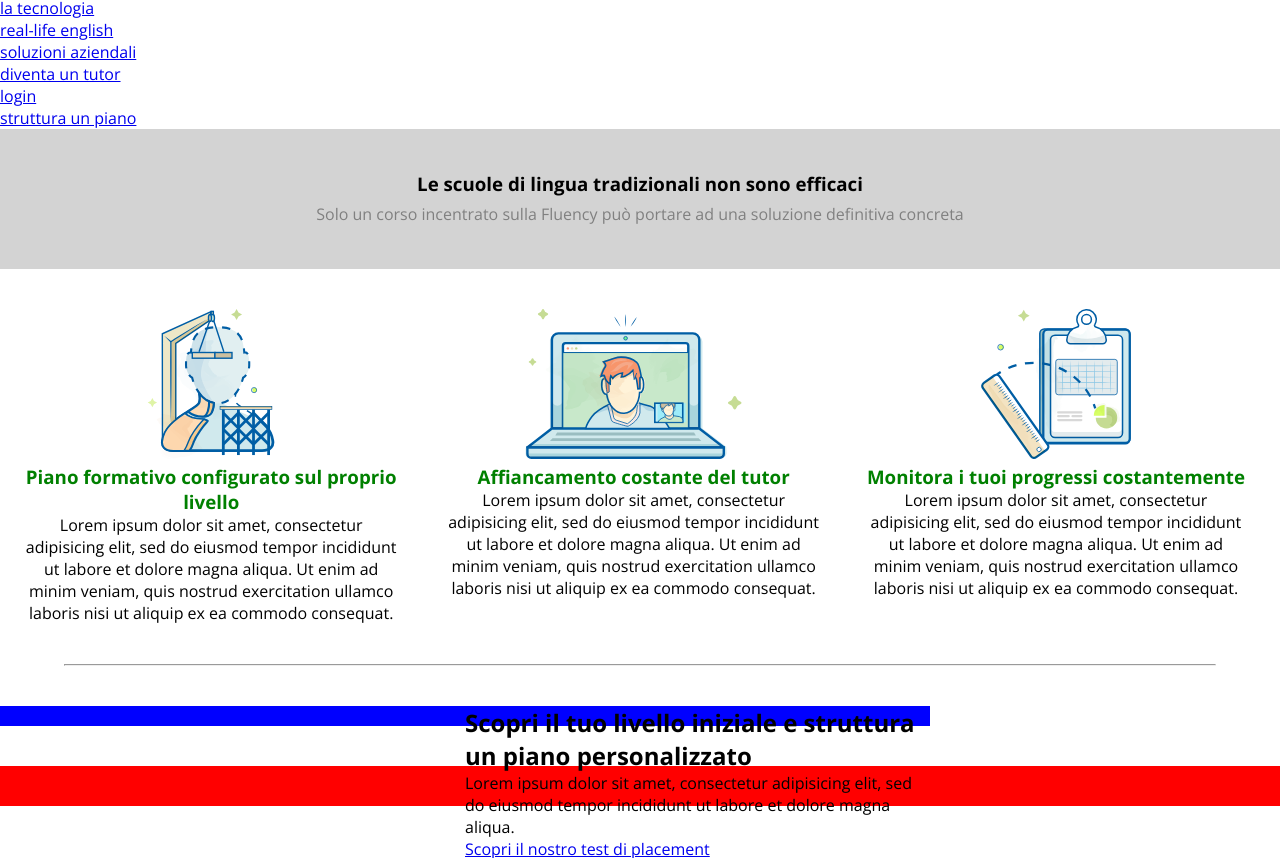
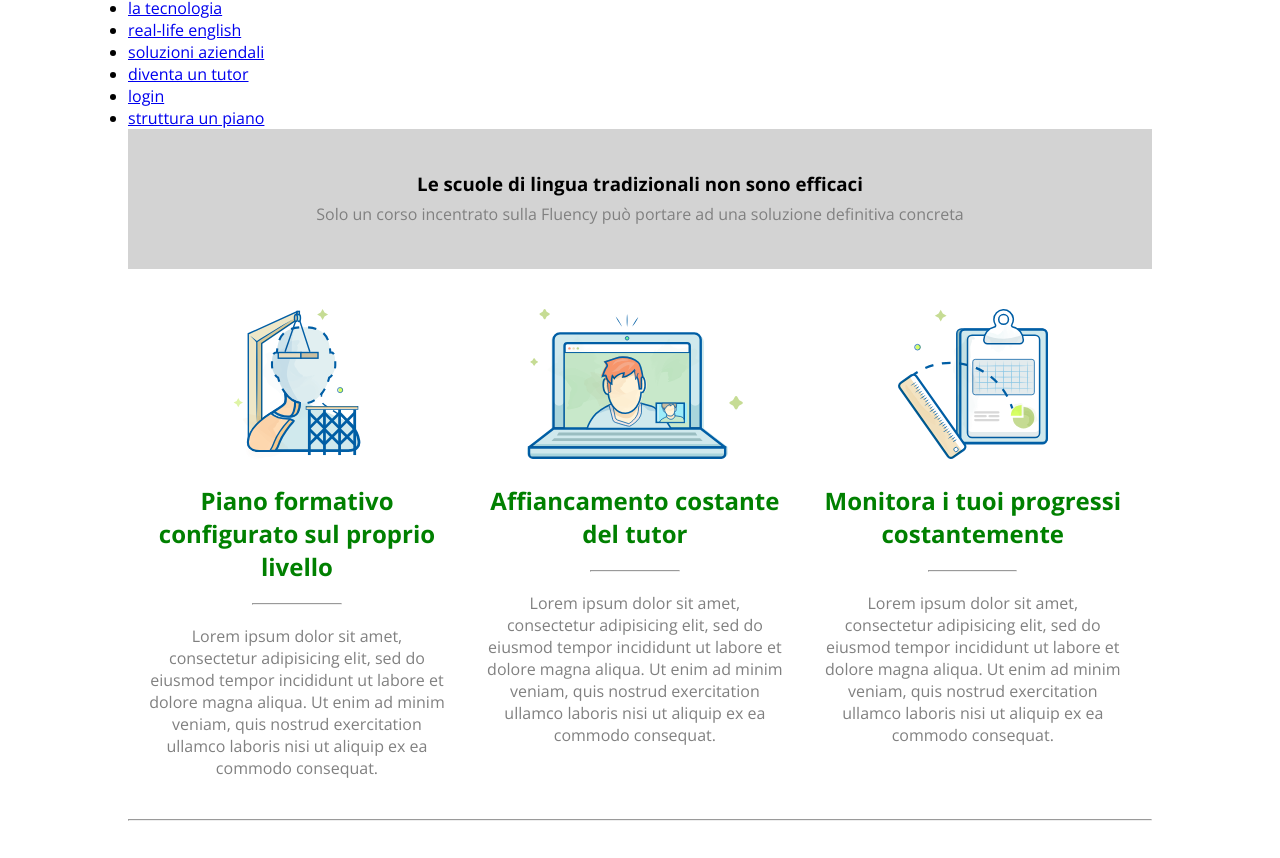
Before and after one commit to federicamanograssi/htmlcss-fluentify, a plain HTML site: page index.html in a window 1280 px wide. Shown: the part 68-926 px from the top of the page. Drawn offline with nearby package versions, Linux system fonts and the light colour scheme.

Commit message:
Fix multi-column

```diff
--- a/css/master.css
+++ b/css/master.css
@@ -5,15 +5,21 @@
 }
 
 body {
-  /* width: 80%;
-  margin: auto; */
+  width: 80%;
+  margin: auto;
   font-family: 'Open Sans', sans-serif;
+}
+body p{
+  color: grey;
 }
 .clearfix{
   content: '';
   display: table;
   clear: both;
 }
+
+/* HEADER */
+
 
 /* MAIN */
 .sezione_grigia {
@@ -22,13 +28,11 @@ body {
   background: lightgrey;
   padding: 40px;
 }
-.sezione_grigia p{
-  color:grey;
-}
 
 /* STRUTTURE GENERALI */
 .section {
-  padding: 40px 0;
+  width: 100%;
+  margin: 40px 0 ;
 }
 .col3 .col{
   width: 33%;
@@ -40,20 +44,38 @@ body {
   width: 100%;
   height: 150px;
 }
-.col3 .col h3{
+.col3 .col h2{
   color: green;
+  margin:20px 0;
 }
 
-hr.section_hr{
-  width: 90%;
+.hr_title{
+  width: 30%;
+  margin:auto;
+  margin-bottom: 20px;
+}
+
+.hr_section{
+  width: 95%;
   margin: auto;
 }
+
 .col2 .col{
   width: 50%;
-  height: 20px;
-  background: blue;
   float: left;
+  padding: 0 30px;
 }
+
+.col2 .col h2{
+  font-size: 2em;
+  line-height: 40px;
+  margin-bottom: 10px;
+}
+.col2 .col p{
+  margin-bottom: 20px;
+}
+
+
 footer{
   background: red;
   height: 5vh;
--- a/index.html
+++ b/index.html
@@ -45,33 +45,34 @@
       <div class="section col3 clearfix">
         <div class="col">
           <img src="img/profile.svg" alt="Formazione">
-          <h3>Piano formativo configurato sul proprio livello</h3>
-          <!-- hr (mo vediamo)-->
+          <h2>Piano formativo configurato sul proprio livello</h2>
+          <hr class="hr_title">
           <p>Lorem ipsum dolor sit amet, consectetur adipisicing elit, sed do eiusmod tempor incididunt ut labore et dolore magna aliqua. Ut enim ad minim veniam, quis nostrud exercitation ullamco laboris nisi ut aliquip ex ea commodo consequat.</p>
         </div>
         <div class="col">
           <img src="img/computer.svg" alt="Tutor">
-          <h3>Affiancamento costante del tutor</h3>
-          <!-- hr (mo vediamo)-->
+          <h2>Affiancamento costante del tutor</h2>
+          <hr class="hr_title">
           <p>Lorem ipsum dolor sit amet, consectetur adipisicing elit, sed do eiusmod tempor incididunt ut labore et dolore magna aliqua. Ut enim ad minim veniam, quis nostrud exercitation ullamco laboris nisi ut aliquip ex ea commodo consequat.</p>
         </div>
         <div class="col">
           <img src="img/doc.svg" alt="Progressi">
-          <h3>Monitora i tuoi progressi costantemente</h3>
-          <!-- hr (mo vediamo)-->
+          <h2>Monitora i tuoi progressi costantemente</h2>
+          <hr class="hr_title">
           <p>Lorem ipsum dolor sit amet, consectetur adipisicing elit, sed do eiusmod tempor incididunt ut labore et dolore magna aliqua. Ut enim ad minim veniam, quis nostrud exercitation ullamco laboris nisi ut aliquip ex ea commodo consequat.</p>
         </div>
       </div>
 
-      <hr class="section_hr">
+      <hr class="hr_Section">
 
       <!-- SEZIONE 2 COLONNE -->
       <div class="section col2 clearfix">
         <div class="col">
+          <img src="img/mountain.svg" alt="">
         </div>
         <div class="col">
           <h2>Scopri il tuo livello iniziale e struttura un piano personalizzato</h2>
-          <p>Lorem ipsum dolor sit amet, consectetur adipisicing elit, sed do eiusmod tempor incididunt ut labore et dolore magna aliqua.</p>
+          <p>L'esperienza Fluentify parte sempre da un test di placement per avere una chiara visione del tuo inglese, ad oggi.</p>
           <p><a href="#">Scopri il nostro test di placement</a></p>
         </div>
       </div>
```
